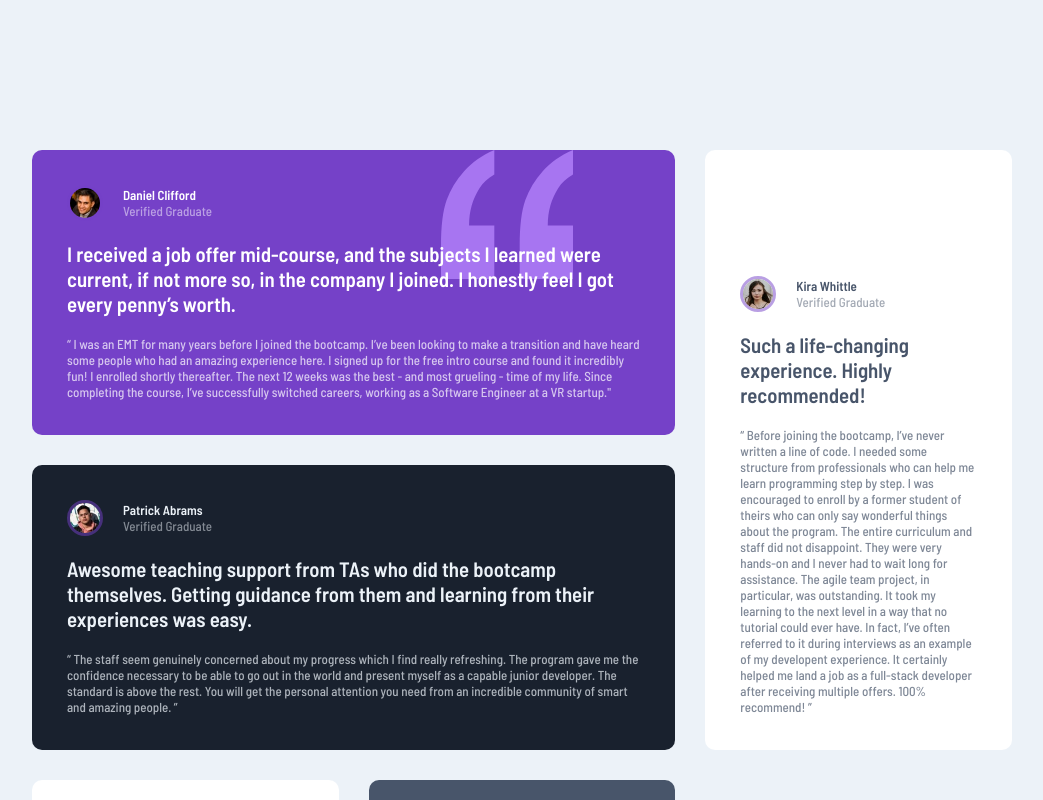
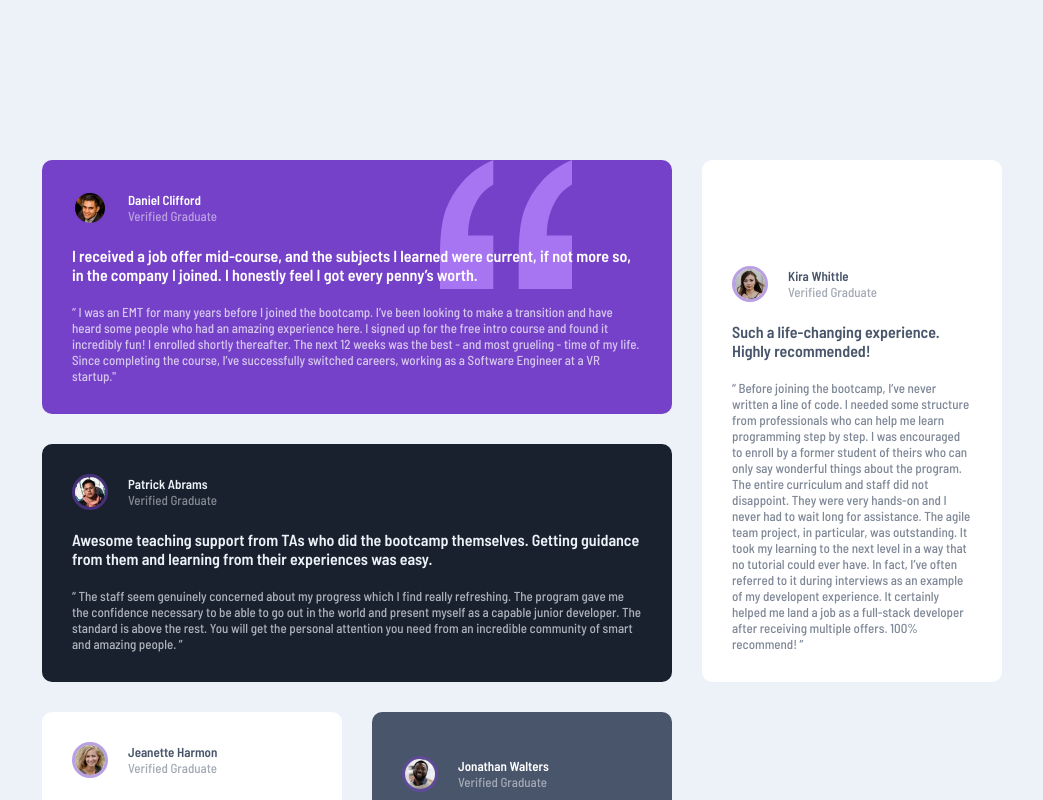
Before and after one commit to SisifoDev/testimonial-grid-section-main, a React (Create React App) app: page / in a window 1280 px wide. Shown: the top 800 px of the page, without its empty margins (118-1161 px from the left). Built offline with nearby package versions, Linux system fonts and the light colour scheme.

Commit message:
adjusted spacing size

```diff
--- a/src/App.js
+++ b/src/App.js
@@ -110,7 +110,7 @@ const QuoteContainer = styled.div`
   grid-template-columns: repeat(auto-fit, minmax(250px, 1fr));
   grid-template-rows: repeat(auto-fit, minmax(250px, 1fr));
   /* grid-auto-flow: row dense; */
-  padding: 150px;
+  padding: 160px;
 
   @media (max-width: 1199.98px) {
     display: flex;
--- a/src/components/Card.js
+++ b/src/components/Card.js
@@ -18,7 +18,7 @@ export default function Card({ title, quote, author, graduate, image }) {
 }
 
 const CardWrapper = styled.div`
-  padding: 35px;
+  padding: 30px;
   border-radius: 10px;
   position: relative;
   display: flex;
@@ -117,6 +117,6 @@ const Paragraph = styled.p`
 `;
 
 const Title = styled.h1`
-  font-size: 1.3rem;
+  font-size: 1rem;
   margin: 20px 0;
 `;
```
